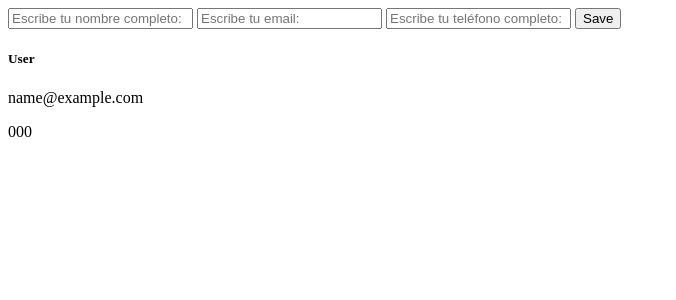
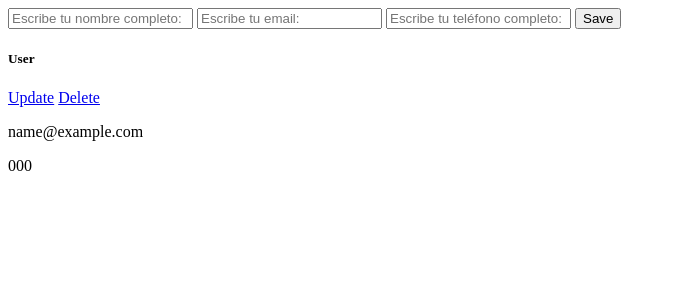
Before and after one commit to carlotamartin/Practica-2-bases-de-datos, a Flask app: page / in a window 1280 px wide. Shown: the top 300 px of the page, without its empty margins (0-676 px from the left). Run offline with Flask 2, Linux system fonts and the light colour scheme; tables that the repository leaves empty hold one stand-in row (values such as "Sample post").

Commit message:
listado de los contactos

```diff
--- a/templates/index.html
+++ b/templates/index.html
@@ -15,6 +15,11 @@
 
     <div>
         <h5> {{contact.fullname}} </h5>
+        <div>
+            <!--Ahora vamos a crear unos botos para que eliminen y guarden un contacto-->
+            <a href = "{{url_for('contacts.update_contact')}}">Update</a>
+            <a href = "{{url_for('contacts.delete_contact')}}">Delete</a>
+        </div>
         <p> {{contact.email}} </p>
         <p> {{contact.phone}} </p>
     </div>
```
